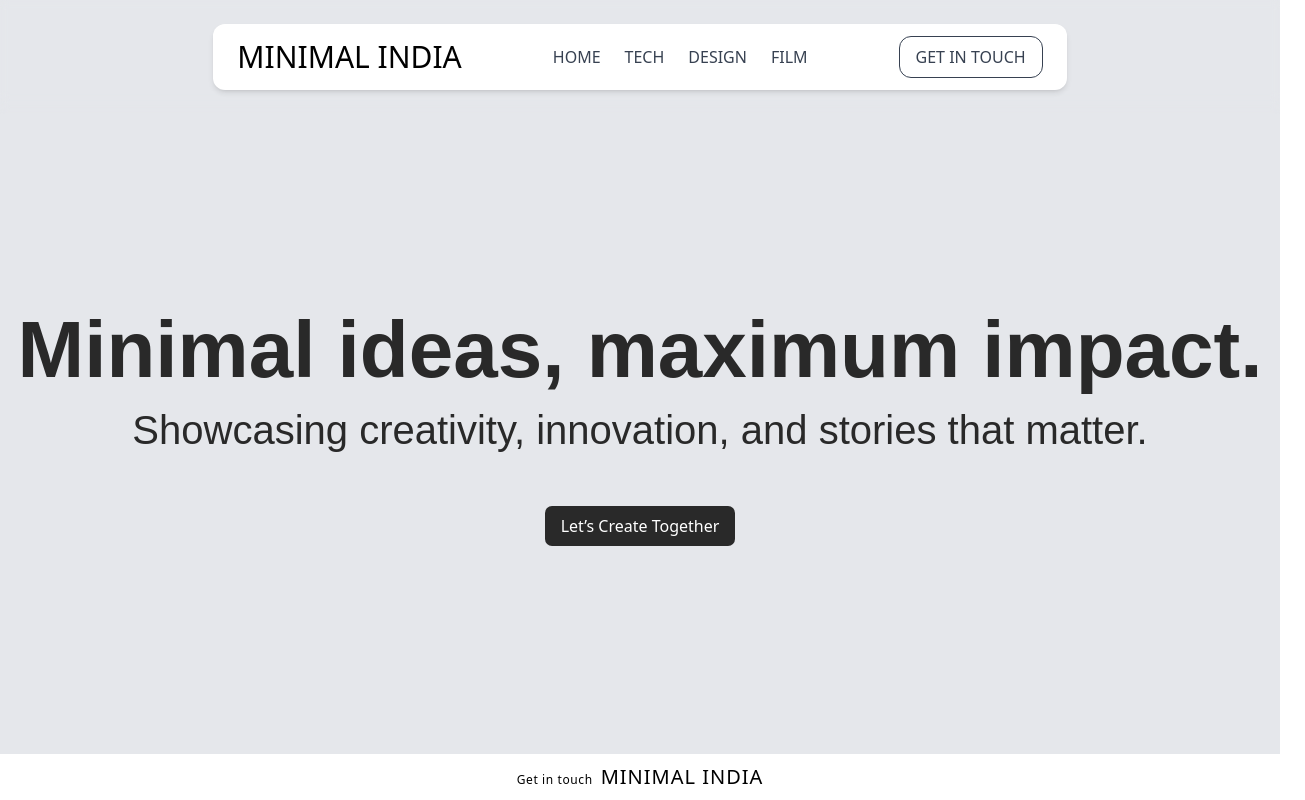
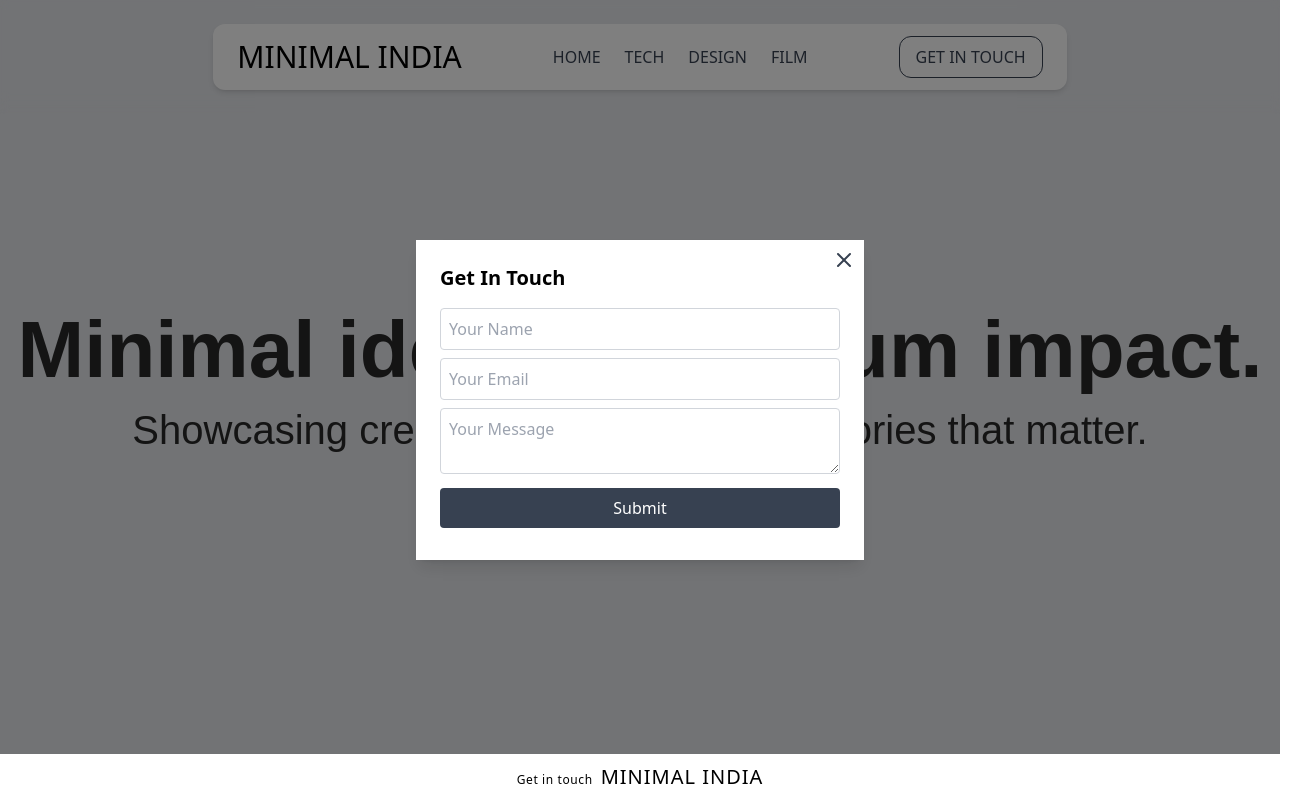
Before and after one commit to RugvedDhorje/minimal_india_Final, a Next.js app: page / in a window 1280 px wide. Both pictures are taken after a click on the button "GET IN TOUCH". Shown: the top 800 px of the page, 1305 px wide, since content can reach past the window. Built offline with nearby package versions, Linux system fonts and the light colour scheme; a web font is replaced by a local one.

Commit message:
contact form added

```diff
--- a/components/Navbar.tsx
+++ b/components/Navbar.tsx
@@ -134,6 +134,7 @@ import { motion } from "framer-motion";
 export default function Navbar() {
   const scrollThreshold = 50;
   const [navOpen, setNavOpen] = useState(false);
+  const [showForm, setShowForm] = useState(false);
   useEffect(() => {
     const handleScroll = () => {
       if (window.scrollY > scrollThreshold) {
@@ -193,6 +194,7 @@ export default function Navbar() {
             initial={{ x: 100 }}
             whileInView={{ x: 0 }}
             transition={{ duration: 0.5 }}
+            onClick={() => setShowForm(true)}
             className="hidden lg:block text-[16px] font-normal uppercase px-4 py-2 border border-gray-700 rounded-xl text-gray-700 hover:bg-gray-700 hover:text-white transition"
           >
             Get In Touch
@@ -208,6 +210,45 @@ export default function Navbar() {
           </button>
         </div>
       </nav>
+      {/* Popup Form */}
+      {showForm && (
+        <div
+          className="fixed inset-0 bg-black bg-opacity-50 flex justify-center items-center z-50"
+          onClick={() => setShowForm(false)}
+        >
+          <div
+            className="bg-white p-6 rounded-lg shadow-lg w-11/12 max-w-md relative"
+            onClick={(e) => e.stopPropagation()}
+          >
+            {/* Close Button (Top Right) */}
+            <button
+              className="absolute top-2 right-2 text-gray-700 hover:text-black"
+              onClick={() => setShowForm(false)}
+            >
+              <X size={24} />
+            </button>
+
+            <h2 className="text-xl font-semibold mb-4">Get In Touch</h2>
+            <input
+              type="text"
+              placeholder="Your Name"
+              className="w-full p-2 border border-gray-300 rounded mb-2"
+            />
+            <input
+              type="email"
+              placeholder="Your Email"
+              className="w-full p-2 border border-gray-300 rounded mb-2"
+            />
+            <textarea
+              placeholder="Your Message"
+              className="w-full p-2 border border-gray-300 rounded mb-2"
+            ></textarea>
+            <button className="w-full bg-gray-700 text-white p-2 rounded mb-2">
+              Submit
+            </button>
+          </div>
+        </div>
+      )}
 
       {/* Mobile Navigation Menu */}
       {navOpen && (
--- a/components/SwipeToSlide.tsx
+++ b/components/SwipeToSlide.tsx
@@ -567,7 +567,7 @@ function MultipleItems() {
   };
 
   return (
-    <div className="w-full lg:max-w-screen-2xl md:max-w-screen-lg mx-auto py-10 ">
+    <div className="w-11/12 lg:max-w-screen-2xl md:max-w-screen-lg mx-auto py-10 ">
       <Slider {...settings}>
         {info.map((item) => (
           <div
--- a/components/ui/apple-cards-carousel.tsx
+++ b/components/ui/apple-cards-carousel.tsx
@@ -177,14 +177,15 @@ export const Card = ({
 
   return (
     <>
+      <div>
         <AnimatePresence>
           {open && (
-          <div className="fixed inset-0 h-screen z-50">
+            <div className="fixed inset-0 flex items-center justify-center z-50 py-5">
               <motion.div
                 initial={{ opacity: 0 }}
                 animate={{ opacity: 1 }}
                 exit={{ opacity: 0 }}
-              className="bg-black/70 backdrop-blur-md h-full w-full fixed inset-0"
+                className="bg-black/70 backdrop-blur-md fixed inset-0 "
               />
               <motion.div
                 initial={{ opacity: 0 }}
@@ -192,7 +193,7 @@ export const Card = ({
                 exit={{ opacity: 0 }}
                 ref={containerRef}
                 layoutId={layout ? `card-${card.title}` : undefined}
-              className="max-w-5xl mx-auto bg-white h-fit z-[60] my-10 p-4 md:p-10 rounded-3xl font-sans relative"
+                className="max-w-5xl mx-auto bg-white shadow-xl h-fit relative my-10 p-4 md:p-5 rounded-3xl font-sans z-10 "
               >
                 <button
                   className="sticky top-4 h-8 w-8 right-0 ml-auto mb-3 bg-black rounded-full flex items-center justify-center"
@@ -214,6 +215,7 @@ export const Card = ({
             </div>
           )}
         </AnimatePresence>
+      </div>
       <motion.button
         layoutId={layout ? `card-${card.title}` : undefined}
         onClick={handleOpen}
```
Lines whose indentation alone changed are shown as unchanged.
